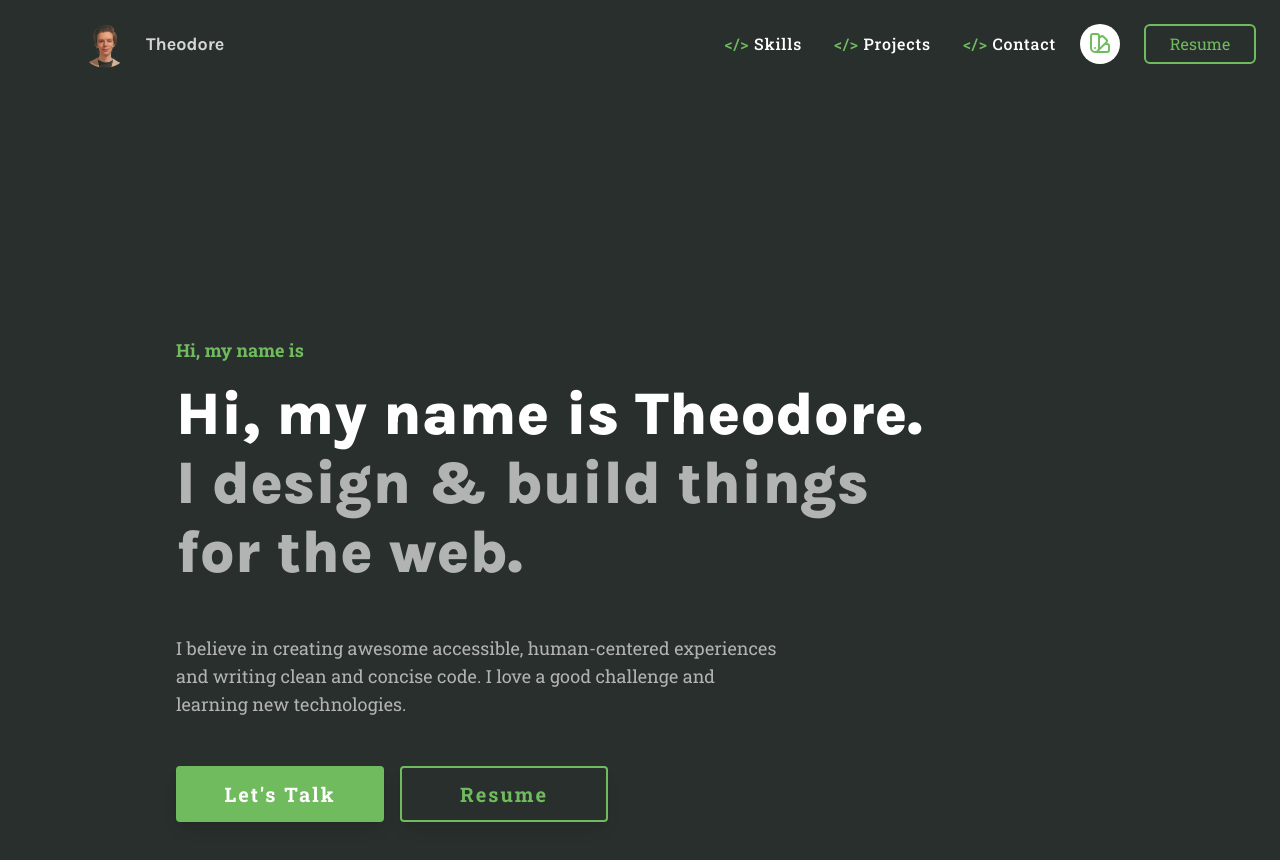
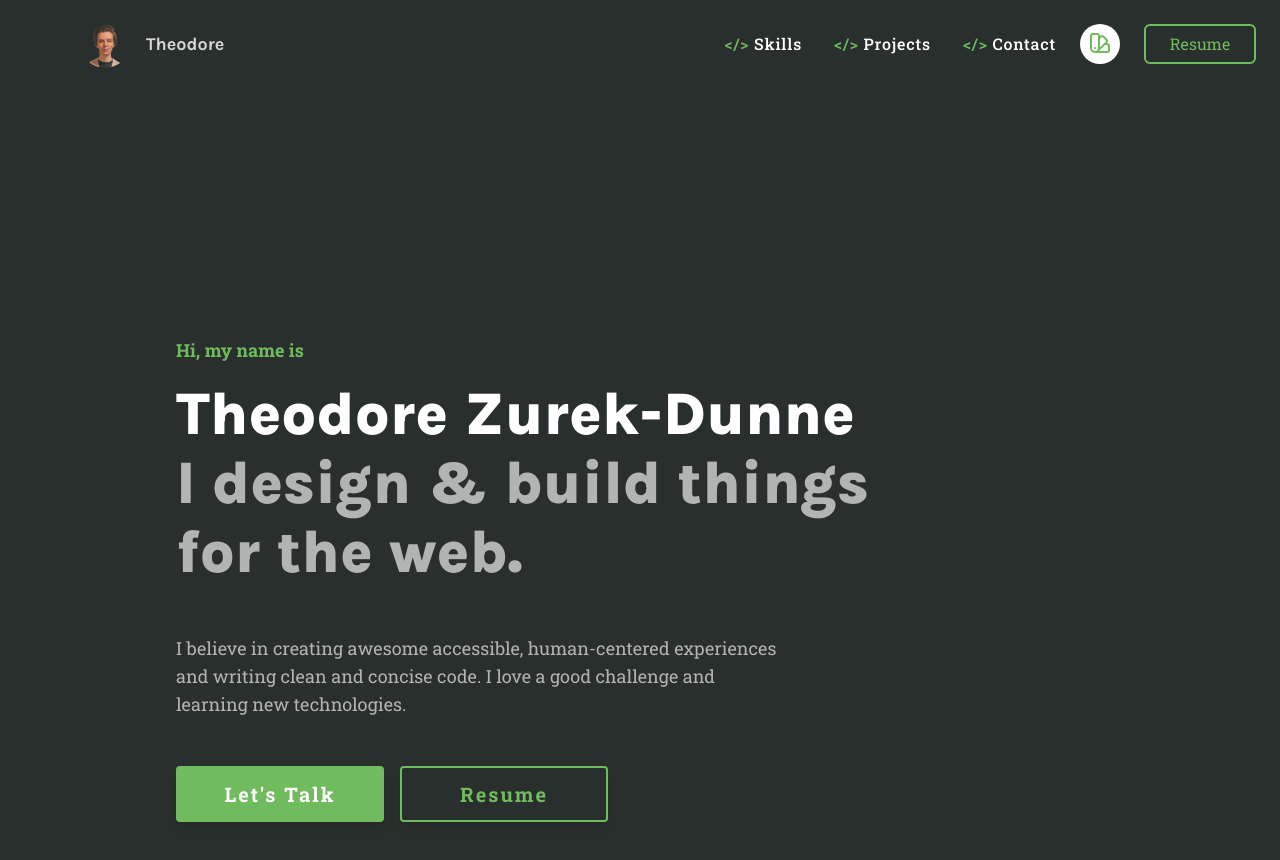
Before and after one commit to theodore-zd/My-2024-Portfolio, a Next.js app: page / in a window 1280 px wide. Shown: the top 860 px of the page. Built offline with nearby package versions, Linux system fonts and the light colour scheme; no server answers.

Commit message:
duped content fix for landing section

```diff
--- a/page_contents/home/landing/index.tsx
+++ b/page_contents/home/landing/index.tsx
@@ -21,7 +21,7 @@ const HomeLandingSection = () => {
       <div className='lg:-ml-28 p-4'>
         <p className='text-lg font-bold text-theme-accent'>Hi, my name is</p>
         <h1 className='headerFont text-4xl lg:text-6xl mt-4 mb-12 font-[800] leading-[3.2rem] lg:leading-[4.3rem] '>
-          <span>Hi, my name is Theodore.<br/></span>
+          <span>Theodore Zurek-Dunne<br/></span>
           <span className='text-theme-text-accent block'>
             I design & build things <span className='sm:block'>for the web.</span>
           </span>
```
